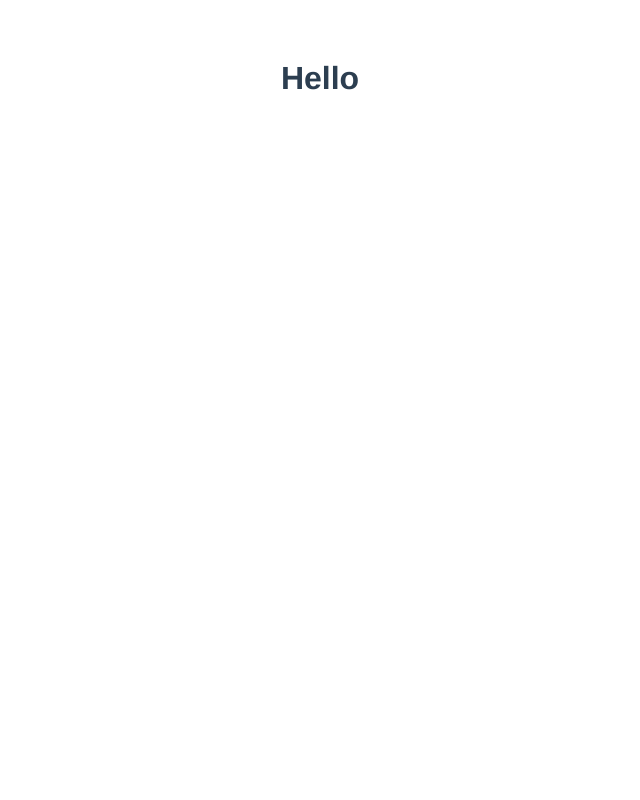
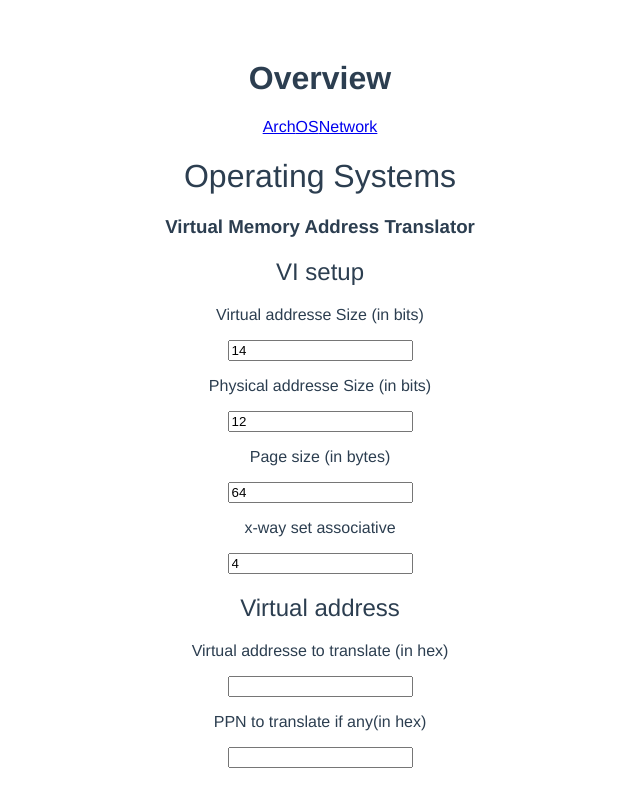
Before and after one commit to ThePpeecc/CompScripts, a Vue app: page /#/os in a window 1280 px wide. Before the commit this address led to /#/net. Shown: the whole page, without its empty margins (320-960 px from the left). Built offline with nearby package versions, Linux system fonts and the light colour scheme.

Commit message:
OS and network added

```diff
--- a/src/App.vue
+++ b/src/App.vue
@@ -1,6 +1,9 @@
 <template>
   <div id="app">
-    <h1>Hello</h1>
+    <h1>Overview</h1>
+    <router-link to="arch">Arch</router-link>
+    <router-link to="os">OS</router-link>
+    <router-link to="net">Network</router-link>
     <router-view/>
   </div>
 </template>
--- /dev/null
+++ b/src/components/network.vue
@@ -0,0 +1,210 @@
+<template>
+  <div class="net">
+    <h1>Computer Networks</h1>
+    <div>
+      <h3>Calculate Parity Bits of text string</h3>
+      <input v-model="str" type="text" ><br/>
+      <div v-if="str != ''" v-html="'Even: ' + calcParityBitsE(str)"></div>
+      <div v-if="str != ''" v-html="'Odd: ' + calcParityBitsO(str)"></div>
+    </div>
+    <div>
+      <h3>Calculate Internet Checksum of text string or bytes</h3>
+      <textarea id="" cols="30" rows="10" v-model="checkStr"></textarea>
+      <div v-if="checkStr != ''" v-html="calcInternetCheckSum(checkStr)"></div>
+    </div>
+  </div>
+</template>
+
+<script>
+
+
+function calcParityBits(str) {
+    var table = []
+
+    for (var i = 0; i < str.length; i++) {
+        table.push(str.charCodeAt(i).toString(2).padStart(8, '0'))
+    }
+
+    var rowBits = '',
+        columBits = ''
+
+    for (var row = 0; row < table.length; row++) {
+        var sum = 0
+        for (var i = 0; i < 8; i++) {
+            if (table[row][i] == '1') {
+                sum += 1
+            }
+        }
+        if (sum%2 != 0) {
+            rowBits += "1"
+        } else {
+            rowBits += "0"
+        }
+    }
+
+
+    for (var i = 0; i < 8; i++) {
+        var sum = 0
+        for (var row = 0; row < table.length; row++) {
+            if (table[row][i] == '1') {
+                sum += 1
+            }
+        }
+        if (sum % 2 != 0) {
+            columBits += "1"
+        } else {
+            columBits += "0"
+        }
+    }
+
+    return rowBits + " " + columBits
+}
+
+function reverseString(str) {
+    // Step 1. Use the split() method to return a new array
+    var splitString = str.split(""); // var splitString = "hello".split("");
+    // ["h", "e", "l", "l", "o"]
+
+    // Step 2. Use the reverse() method to reverse the new created array
+    var reverseArray = splitString.reverse(); // var reverseArray = ["h", "e", "l", "l", "o"].reverse();
+    // ["o", "l", "l", "e", "h"]
+
+    // Step 3. Use the join() method to join all elements of the array into a string
+    var joinArray = reverseArray.join(""); // var joinArray = ["o", "l", "l", "e", "h"].join("");
+    // "olleh"
+
+    //Step 4. Return the reversed string
+    return joinArray; // "olleh"
+}
+
+
+function addBi(bi1, bi2) {
+    var carry = 0,
+        res = ''
+    for (var i = bi1.length-1; i >= 0; i--) {
+        var sum = parseInt(bi1[i])+parseInt(bi2[i])+carry
+        if (sum > 1) {
+            carry = 1
+            res += '0'
+        } else {
+            res += '' + sum
+            carry = 0
+        }
+    }
+    return {s: reverseString(res), finalCarry: carry}
+}
+
+function not (bi) {
+    var ret = ''
+    for (var i = 0; i < bi.length; i++) {
+        ret += bi[i] == '0' ? '1' : '0'
+    }
+    return ret
+}
+
+
+function internetChecksum(str) {
+    var table = []
+    if (str.split(/\r?\n/).length > 1) {
+        // We got binary, otherwise it is a single str
+        table = str.split(/\r?\n/)
+    } else {
+      for (var i = 0; i < str.length; i++) {
+          table.push(str.charCodeAt(i).toString(2).padStart(8, '0'))
+      }
+    }
+
+    var sum = '0'.padStart(16, '0'),
+        fc = 0
+    if (table.length > 1) {
+      for (var row = 0; row < table.length; row+=2) {
+        if (table[row+1]) {
+          var res = addBi(sum, table[row].padStart(8, '0') + table[row+1].padStart(8, '0'))
+          sum = res.s
+          fc = res.finalCarry
+        } else {
+          var res = addBi(sum, ''.padStart(8, '0') + table[row].padStart(8, '0'))
+          sum = res.s
+          fc = res.finalCarry
+        }
+      }
+    } else {
+      return ''
+    }
+
+    if (fc > 0) {
+        sum = addBi(sum, '1'.padStart(16,'0'))
+    }
+    var r = not(sum)
+    return r.slice(0, 8) + " " + r.slice(8)
+}
+
+
+
+function ipToBinary(ip) {
+    var ipSplit = ip.split('.'),
+        biStr = []
+    for (var i = 0; i < ipSplit.length; i++) {
+        biStr.push(parseInt(ipSplit[i]).toString(2).padStart(8, '0'))
+    }
+    return biStr.join('.')
+}
+
+export default {
+  name: 'net',
+  data () {
+    return {
+      str: '',
+      resStr: '',
+      checkStr: '',
+      checkRes: ''
+    }
+  },
+  methods: {
+    calcParityBitsE(str) {
+      return calcParityBits(str)
+    },
+    calcParityBitsO(str) {
+      try {
+        var res = calcParityBits(str).split(' ')
+        res[0] = not(res[0])
+        res[1] = not(res[1])
+      } catch(e) {
+
+      }
+      return res.join(' ')
+    },
+    calcInternetCheckSum(str) {
+      return internetChecksum(str)
+    }
+  },
+  watch: {
+  }
+
+}
+</script>
+
+<!-- Add "scoped" attribute to limit CSS to this component only -->
+<style scoped>
+h1, h2 {
+  font-weight: normal;
+}
+
+table {
+  margin-left: auto;
+  margin-right: auto;
+}
+
+
+ul {
+  list-style-type: none;
+  padding: 0;
+}
+li {
+  display: inline-block;
+  margin: 0 10px;
+}
+a {
+  color: #42b983;
+}
+</style>
--- /dev/null
+++ b/src/components/os.vue
@@ -0,0 +1,126 @@
+<template>
+  <div class="os">
+    <h1>Operating Systems</h1>
+    <h3>Virtual Memory Address Translator</h3>
+    <div>
+      <h2>VI setup</h2>
+      <p>Virtual addresse Size (in bits)</p><input v-model="n" type="number" ><br/>
+      <p>Physical addresse Size (in bits)</p><input v-model="m" type="number" ><br/>
+      <p>Page size (in bytes)</p><input v-model="P" type="number" ><br/>
+      <p>x-way set associative </p><input v-model="TLB" type="number" ><br/>
+    </div>
+    <div>
+      <h2>Virtual address</h2>
+      <p>Virtual addresse to translate (in hex)</p><input v-model="addr" type="text" ><br/>
+      <p>PPN to translate if any(in hex)</p><input v-model="paddr" type="text" ><br/>
+      <div v-html="res"></div>
+    </div>
+  </div>
+</template>
+
+<script>
+
+function translateVIM(n, m, P, TLB, hexAddr, pv) {
+
+    var p = Math.log2(P),
+        TLBINumber = Math.ceil(Math.log2(TLB))
+
+    var TLBTNumber = n-p-TLBINumber
+
+    function getPartOfBinary(v, start, end) {
+        var newPart = "";
+        for (var i = start; i < end; i++) {
+            newPart += v[i];
+        }
+        return newPart;
+    }
+
+    function toBinary(hex, length) {
+        return parseInt(hex.replace('0x', ''), 16).toString(2).padStart(length, '0')
+    }
+
+    function toHex(binary) {
+        return '0x' + parseInt(binary, 2).toString(16)
+    }
+
+
+    var bi = toBinary(hexAddr, n)
+
+    var VPN = getPartOfBinary(bi, 0, n-p)
+    var TLBI = getPartOfBinary(VPN, TLBTNumber, n-p)
+    var TLBT = getPartOfBinary(VPN, 0, TLBTNumber)
+
+
+
+    var VPO = getPartOfBinary(bi, n-p, n)
+    var res = 'Virtual address in bits: ' + bi + '<br/>'
+        res += 'VPN: ' + toHex(VPN) + '<br/>'
+        res += 'VPO: ' + toHex(VPO)+ '<br/>'
+
+        res += 'TLB Index: ' + toHex(TLBI) + '<br/>'
+        res += 'TLB Tag: ' + toHex(TLBT) + '<br/>'
+
+    var ppn = toBinary(pv)
+
+    var pa = ppn+VPO
+    if (pv != '') {
+        res += 'Physical address in bits: ' + pa.padStart(m, '0') + '<br/>'
+    }
+
+    return res
+}
+
+export default {
+  name: 'OS',
+  data () {
+    return {
+        n: 14,
+        m: 12,
+        P: 64,
+        TLB: 4,
+        addr: '',
+        paddr: '',
+        res: ''
+    }
+  },
+  methods: {
+    update() {
+        this.res = translateVIM(this.n, this.m, this.P, this.TLB, this.addr, this.paddr)
+    }
+  },
+  watch: {
+      addr() {
+          this.update()
+      },
+      paddr() {
+          this.update()
+      }
+
+  }
+}
+</script>
+
+<!-- Add "scoped" attribute to limit CSS to this component only -->
+<style scoped>
+h1, h2 {
+  font-weight: normal;
+}
+
+table {
+  margin-left: auto;
+  margin-right: auto;
+}
+
+
+ul {
+  list-style-type: none;
+  padding: 0;
+}
+li {
+  display: inline-block;
+  margin: 0 10px;
+}
+a {
+  color: #42b983;
+}
+</style>
--- a/src/router/index.js
+++ b/src/router/index.js
@@ -1,15 +1,27 @@
 import Vue from 'vue'
 import Router from 'vue-router'
 import Arch from '@/components/Arch'
+import OS from '@/components/os'
+import net from '@/components/network'
 
 Vue.use(Router)
 
 export default new Router({
   routes: [
     {
-      path: '/',
+      path: '/arch',
       name: 'Arch',
       component: Arch
+    },
+    {
+      path: '/os',
+      name: 'OS',
+      component: OS
+    },
+    {
+      path: '/net',
+      name: 'network',
+      component: net
     }
   ]
 })
```
